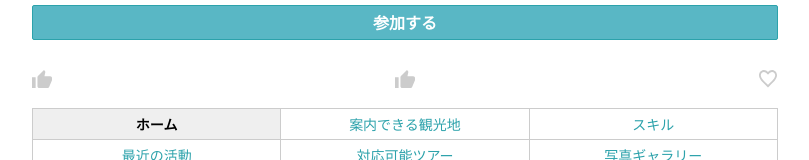
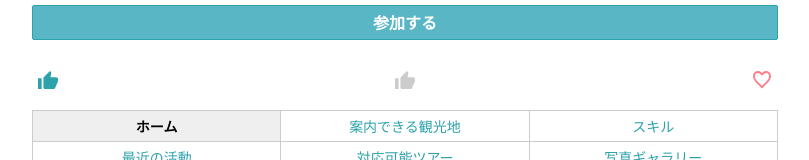
Before and after one commit to thanhgiau2604/gnavi, a Next.js app: page /styleguide in a window 1280 px wide. Shown: the part 1958-2118 px from the top of the page, without its empty margins (235-1044 px from the left). Built offline with nearby package versions, Linux system fonts and the light colour scheme.

Commit message:
refactor: refactor ButtonReaction

```diff
--- a/src/components/common/ButtonReaction/index.tsx
+++ b/src/components/common/ButtonReaction/index.tsx
@@ -1,33 +1,19 @@
 import { ButtonReactionProps } from 'interfaces/ButtonReaction'
 import Image from 'next/image'
-import React, { useState } from 'react'
+import React from 'react'
 import { ImageContainer } from 'styles/styled/app/Image'
 import { ButtonReactionContainer } from './styled'
 
-const ButtonReaction: React.FC<ButtonReactionProps> = ({ id, theme, ...rest }) => {
-  const [active, setActive] = useState<boolean>(false)
-  const [src, setSrc] = useState<string>(theme.src)
-  const handleActive = (e: React.MouseEvent<HTMLElement>, ID: string | number) => {
-    e.stopPropagation()
-    // un-react
-    if (active) {
-      setSrc(theme.src)
-    }
-    // react
-    else {
-      setSrc(theme.activeSrc)
-    }
-    setActive(!active)
-    console.log(ID)
-  }
-
+const ButtonReaction: React.FC<ButtonReactionProps> = ({ theme, active, ...rest }) => {
   return (
-    <ButtonReactionContainer
-      onClick={(e: React.MouseEvent<HTMLElement>) => handleActive(e, id)}
-      {...rest}
-    >
+    <ButtonReactionContainer {...rest}>
       <ImageContainer width={20} height={18}>
-        <Image src={src} alt="reaction" layout="fill" objectFit="contain" />
+        <Image
+          src={active ? theme.activeSrc : theme.src}
+          alt="reaction"
+          layout="fill"
+          objectFit="contain"
+        />
       </ImageContainer>
     </ButtonReactionContainer>
   )
--- a/src/components/common/ButtonReaction/styled.ts
+++ b/src/components/common/ButtonReaction/styled.ts
@@ -11,7 +11,7 @@ interface ButtonReactionCotaninerProps {
   padding?: string
 }
 
-const ButtonReactionContainer = styled.div<ButtonReactionCotaninerProps>`
+const ButtonReactionContainer = styled.button<ButtonReactionCotaninerProps>`
   cursor: pointer;
   width: fit-content;
   position: ${({ position }) => position && position};
@@ -22,6 +22,8 @@ const ButtonReactionContainer = styled.div<ButtonReactionCotaninerProps>`
   transform: ${({ transform }) => transform && transform};
   margin: ${({ margin }) => margin && margin};
   padding: ${({ padding }) => padding && padding};
+  border: none;
+  background-color: transparent;
 `
 
 export { ButtonReactionContainer }
--- a/src/interfaces/ButtonReaction.ts
+++ b/src/interfaces/ButtonReaction.ts
@@ -3,9 +3,9 @@ export interface ButtonReactionTheme {
   activeSrc: string
 }
 
-export interface ButtonReactionProps {
-  id: string | number
+export interface ButtonReactionProps extends React.ComponentPropsWithoutRef<'button'> {
   theme: ButtonReactionTheme
+  active?: boolean
   position?: string
   top?: string
   left?: string
--- a/src/pages/styleguide/index.tsx
+++ b/src/pages/styleguide/index.tsx
@@ -20,12 +20,17 @@ import FormInput from './FormInput'
 
 const StyleGuide = () => {
   const indicators = [8, 6, 10, 7, 9]
-
   const [openModal, setOpenModal] = React.useState<boolean>(false)
   const showModal = () => setOpenModal(true)
   const hideModal = () => setOpenModal(false)
+  const [isActive, setIsActive] = React.useState<number>(1)
+  const handleReaction = (id: number) => (e: React.MouseEvent<HTMLElement>) => {
+    e.stopPropagation()
+    // call reaction api...
+    // eslint-disable-next-line no-console
+    console.log(id)
+  }
 
-  const [isActive, setIsActive] = React.useState<number>(1)
   return (
     <div className="container">
       <Header shadow />
@@ -68,9 +73,9 @@ const StyleGuide = () => {
       )}
       <FormInput />
       <FlexContainer justifyContent="space-between" margin="20px 0">
-        <ButtonReaction theme={BUTTON_LIKE_THEMES.theme01} id={1} />
-        <ButtonReaction theme={BUTTON_LIKE_THEMES.theme02} id={2} />
-        <ButtonReaction theme={BUTTON_HEART_THEMES.theme01} id={3} />
+        <ButtonReaction theme={BUTTON_LIKE_THEMES.theme01} active onClick={handleReaction(1)} />
+        <ButtonReaction theme={BUTTON_LIKE_THEMES.theme02} onClick={handleReaction(2)} />
+        <ButtonReaction theme={BUTTON_HEART_THEMES.theme01} active onClick={handleReaction(3)} />
       </FlexContainer>
 
       <ButtonGroup itemPerRow={3}>
```
